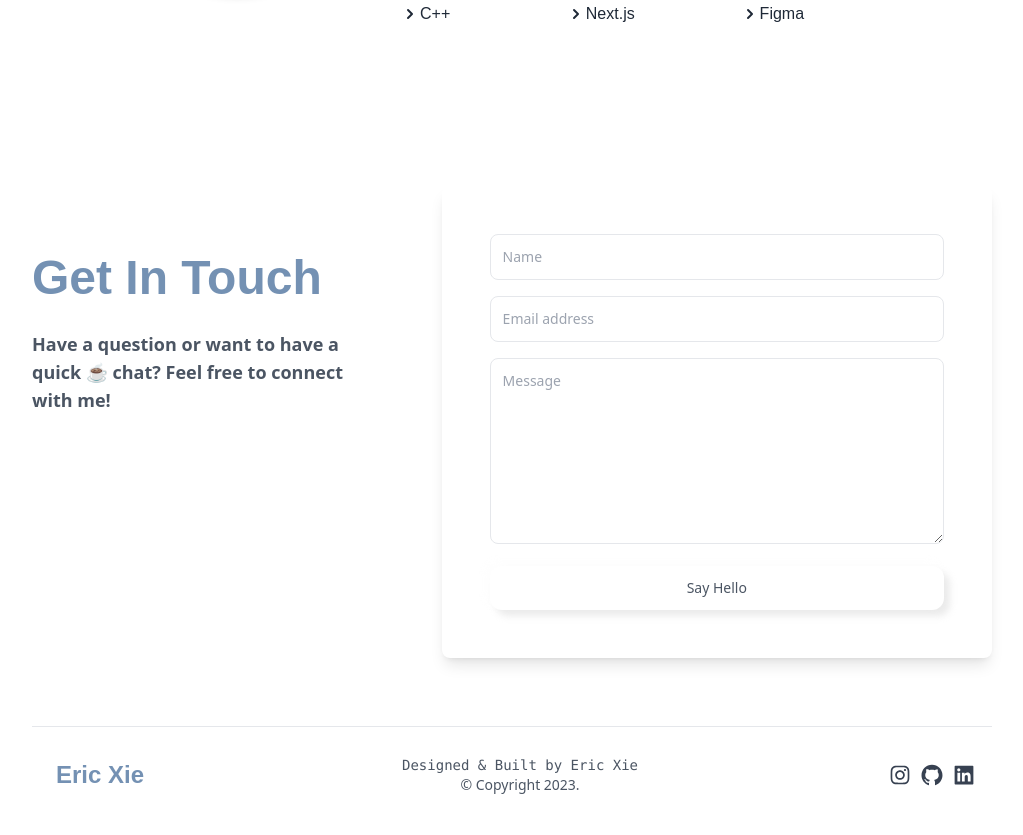
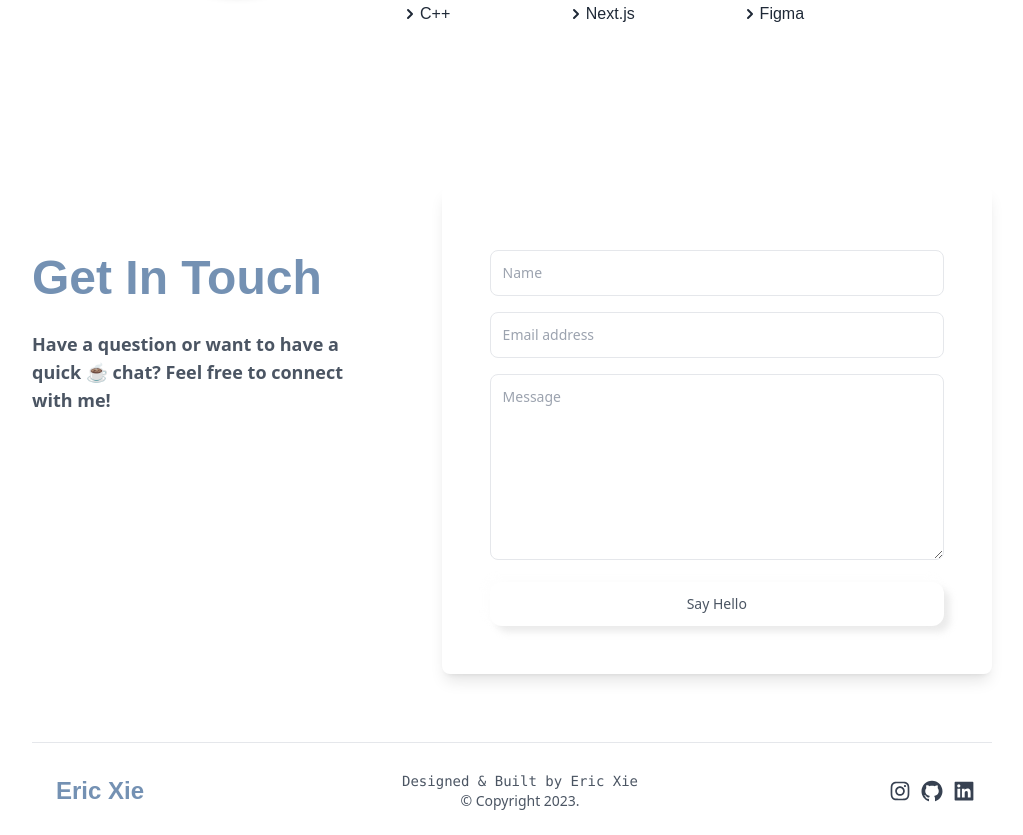
Before and after one commit to ericcxie/personal-website, a Next.js app: page / in a window 1280 px wide. Shown: the part 2488-3323 px from the top of the page, without its empty margins (128-1151 px from the left). Built offline with nearby package versions, Linux system fonts and the light colour scheme.

Commit message:
Update contactform.js

```diff
--- a/components/sections/contactform.js
+++ b/components/sections/contactform.js
@@ -10,7 +10,7 @@ export default function Contact() {
       }, [])
 
         return (
-            <section id='contact'>
+            <section id='contact' data-aos='fade-up' data-aos-once>
                 <div className="mx-auto max-w-screen-xl py-16">
                     <div className="grid grid-cols-1 gap-x-16 gap-y-8 lg:grid-cols-5">
                     <div className="lg:col-span-2 lg:py-12">
@@ -67,7 +67,8 @@ export default function Contact() {
             });
 
         return (
-            <form name="contact" onSubmit={formik.handleSubmit} data-netlify="true" className="space-y-4">
+            <form name="contact" method="POST" onSubmit={formik.handleSubmit} data-netlify="true" className="space-y-4">
+                    <input type="hidden" name='form-name' value='contact' />
                     <div>
                         <label className="sr-only" for="name">Name</label>
                         <input
```
